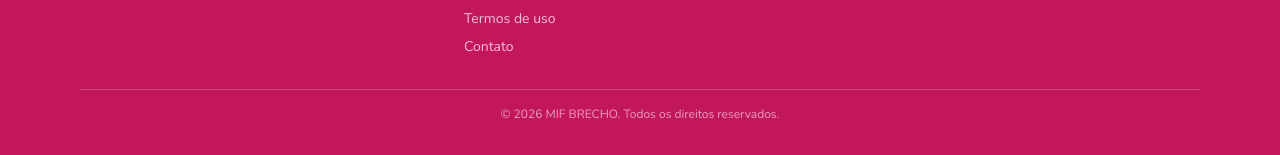
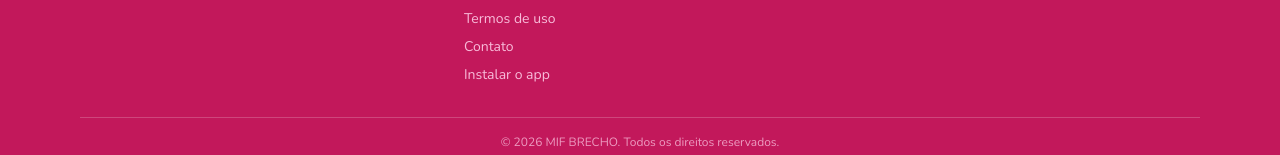
Before and after one commit to mifbrecho/mifbrecho, a Next.js app in the folder apps/web/: page / in a window 1280 px wide. Shown: the part 1112-1267 px from the top of the page. Built offline with nearby package versions, Linux system fonts and the light colour scheme; no server answers; the database is empty.

Commit message:
Add 'Install App' link to SiteExtras component

```diff
--- a/apps/web/src/components/SiteExtras.tsx
+++ b/apps/web/src/components/SiteExtras.tsx
@@ -12,6 +12,7 @@ const infoLinks = [
   { href: "/privacidade", label: "Política de privacidade" },
   { href: "/termos", label: "Termos de uso" },
   { href: "/contato", label: "Contato" },
+  { href: "/instalar", label: "Instalar o app" },
 ];
 
 function Footer() {
```
